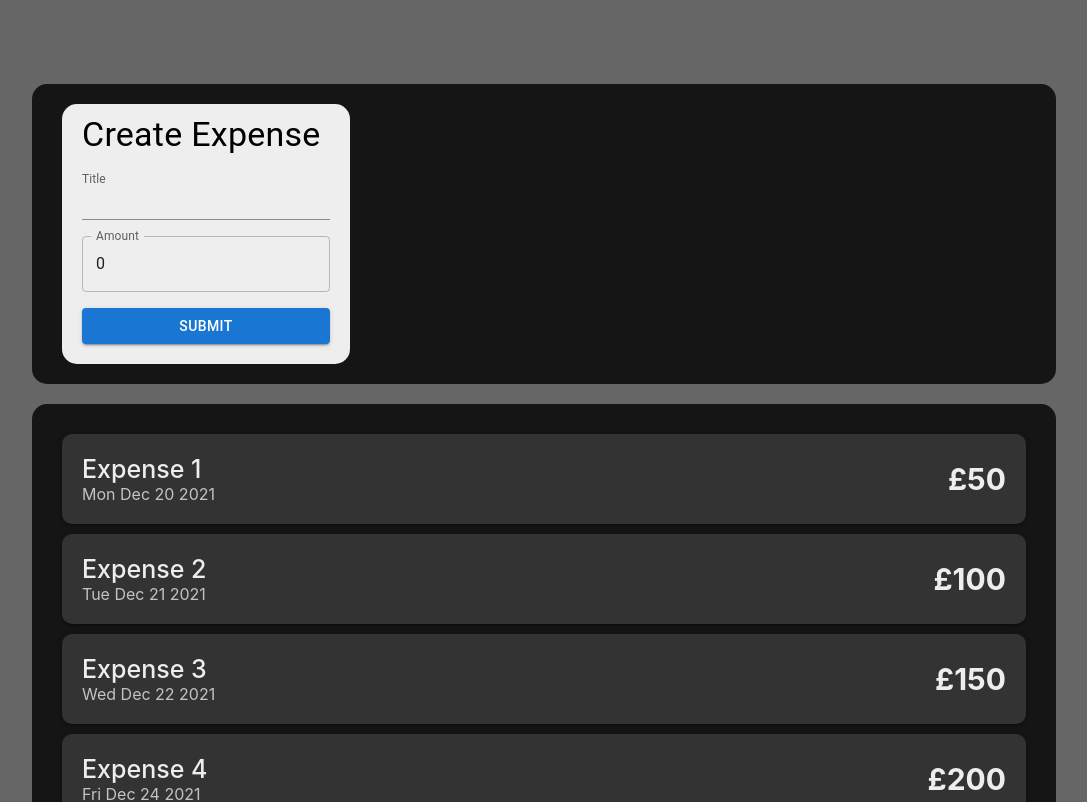
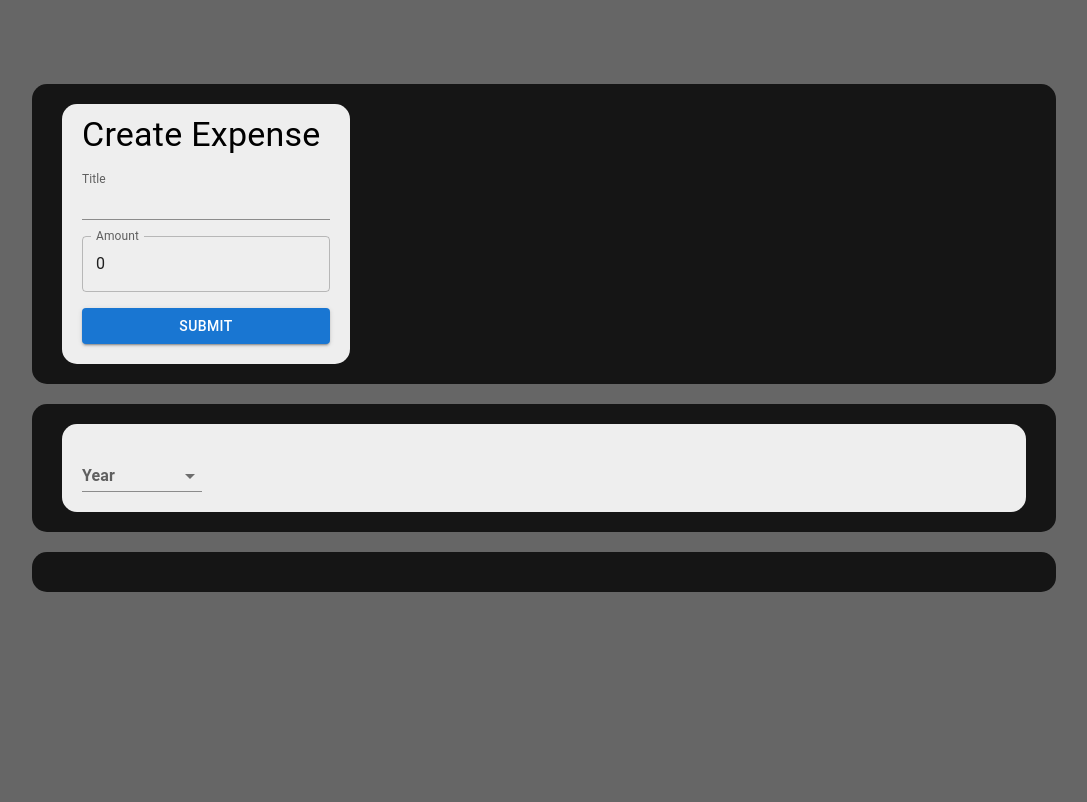
Before and after one commit to Sgodd/react-learning, a React (Create React App) app in the folder expenses/: page / in a window 1280 px wide. Shown: the top 802 px of the page, without its empty margins (96-1183 px from the left). Built offline with nearby package versions, Linux system fonts and the light colour scheme.

Commit message:
Added an ExpenseFilter component

```diff
--- a/expenses/src/App.js
+++ b/expenses/src/App.js
@@ -5,47 +5,19 @@ import {createTheme} from '@mui/material/styles';
 
 function App() {
 
-    const expenses = [
-        {
-            title:"Expense 1",
-            amount: 50,
-            date: new Date(2021, 11, 20)
-        },
-        {
-            title:"Expense 2",
-            amount: 100,
-            date: new Date(2021, 11, 21)
-        },
-        {
-            title:"Expense 3",
-            amount: 150,
-            date: new Date(2021, 11, 22)
-        },
-        {
-            title:"Expense 4",
-            amount: 200,
-            date: new Date(2021, 11, 24)
-        },
-        {
-            title:"Very Big Expense 5",
-            amount: 250,
-            date: new Date(2021, 11, 25)
-        },
-        {
-            title:"Very Big Expense 6",
-            amount: 300,
-            date: new Date(2021, 11, 26)
-        },
-        {
-            title:"Very Big Expense 7",
-            amount: 250,
-            date: new Date(2021, 11, 27)
-        },
-    ]
+    const expenses = []
+
+    const addExpenseHandler = expenseData => {
+        const expense = {
+            id: expenses.length + 1,
+            ...expenseData
+        }
+        expenses.push(expense);
+    }
 
 	return (
 		<div className="App">
-            <Expenses expenses={expenses}/>
+            <Expenses expenses={expenses} onAddExpense={addExpenseHandler}/>
 		</div>
 	);
 }
--- a/expenses/src/App.scss
+++ b/expenses/src/App.scss
@@ -24,6 +24,36 @@ body {
     padding:10px 20px 20px 20px;
     background-color:#EEE;
     border-radius:inherit;
+}
+
+.expenses-filter {
+    background-color: #EEE;
+    border-radius:inherit;
+    padding:20px 20px;
+
+    .year-selector {
+        width:200px;
+    }
+
+  .expenses-filter__control {
+    display: flex;
+    width: 100%;
+    align-items: center;
+    justify-content: space-between;
+    margin: 1rem 0;
+  }
+
+  label {
+    font-weight: bold;
+    margin-bottom: 0.5rem;
+  }
+
+  select {
+    font: inherit;
+    padding: 0.5rem 3rem;
+    font-weight: bold;
+    border-radius: 6px;
+  }
 }
 
 .expense-item-list {
--- /dev/null
+++ b/expenses/src/components/expenses/ExpenseFilter.jsx
@@ -0,0 +1,30 @@
+import { Box, FormControl, InputLabel, MenuItem, Select } from "@mui/material";
+import React, { useState } from "react";
+
+const ExpenseFilter = ({year, onYearChange}) => {
+
+    return (
+		<Box className="expense-container">
+			<Box className="expenses-filter">
+				<FormControl variant="standard" sx={{minWidth:"120px"}}>
+                    <InputLabel id="year-SelectorLabel">Year</InputLabel>
+					<Select
+                        labelId="yearSelectorLabel"
+                        label="Year"
+						id="yearSelector"
+                        value={year}
+						onChange={(e) => {onYearChange(e.target.value)}}
+					>
+                        <MenuItem value={2022}>2022</MenuItem>
+                        <MenuItem value={2021}>2021</MenuItem>
+                        <MenuItem value={2020}>2020</MenuItem>
+                        <MenuItem value={2019}>2019</MenuItem>
+                    </Select>
+
+				</FormControl>
+			</Box>
+		</Box>
+	);
+};
+
+export default ExpenseFilter;
--- a/expenses/src/components/expenses/ExpenseForm.jsx
+++ b/expenses/src/components/expenses/ExpenseForm.jsx
@@ -5,7 +5,7 @@ import AdapterDateFns from "@mui/lab/AdapterDateFns";
 import LocalizationProvider from "@mui/lab/LocalizationProvider";
 import { DatePicker } from "@mui/lab";
 
-const ExpenseForm = () => {
+const ExpenseForm = ({onAddExpense}) => {
 	const [title, setTitle] = useState("");
 	const [amount, setAmount] = useState(0);
 	const [date, setDate] = useState(Date.now());
@@ -18,6 +18,9 @@ const ExpenseForm = () => {
             amount: amount,
             date: new Date(date)
         }
+
+
+        onAddExpense(expenseData);
 
         setTitle("");
         setAmount(0);
--- a/expenses/src/components/expenses/Expenses.jsx
+++ b/expenses/src/components/expenses/Expenses.jsx
@@ -1,13 +1,18 @@
 import { Box } from "@mui/material";
-import React from "react";
+import React, { useState } from "react";
+import ExpenseFilter from "./ExpenseFilter";
 import ExpenseForm from "./ExpenseForm";
 import ExpenseItem from "./ExpenseItem";
 
-const Expenses = ({ expenses }) => {
+const Expenses = ({ expenses, onAddExpense }) => {
+
+    const [year, setYear] = useState("")
+
 	return (
 		<>
-			<ExpenseForm />
+			<ExpenseForm onAddExpense={onAddExpense}/>
 
+            <ExpenseFilter year={year} onYearChange={setYear}/>
 			<Box className="expense-container">
 				<Box className="expense-item-list">
 					{expenses.map((v, i) => (
```
